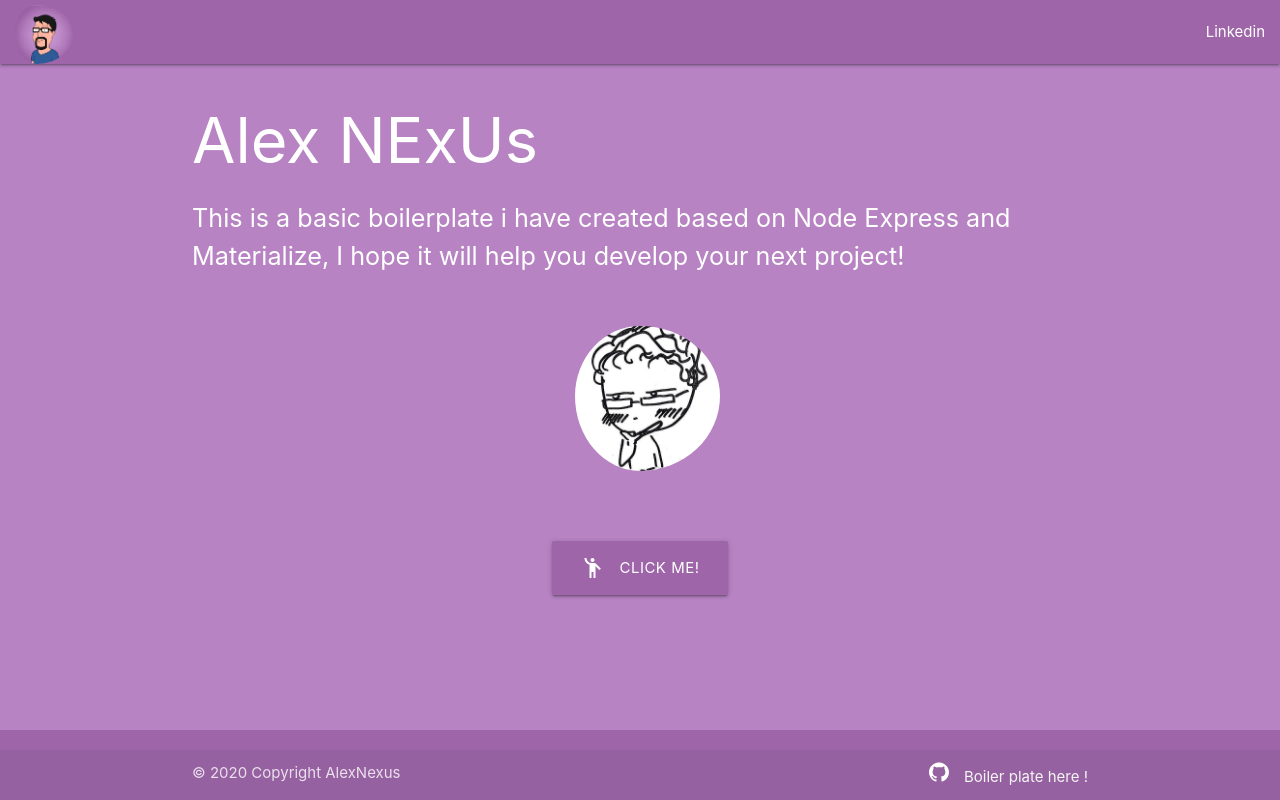
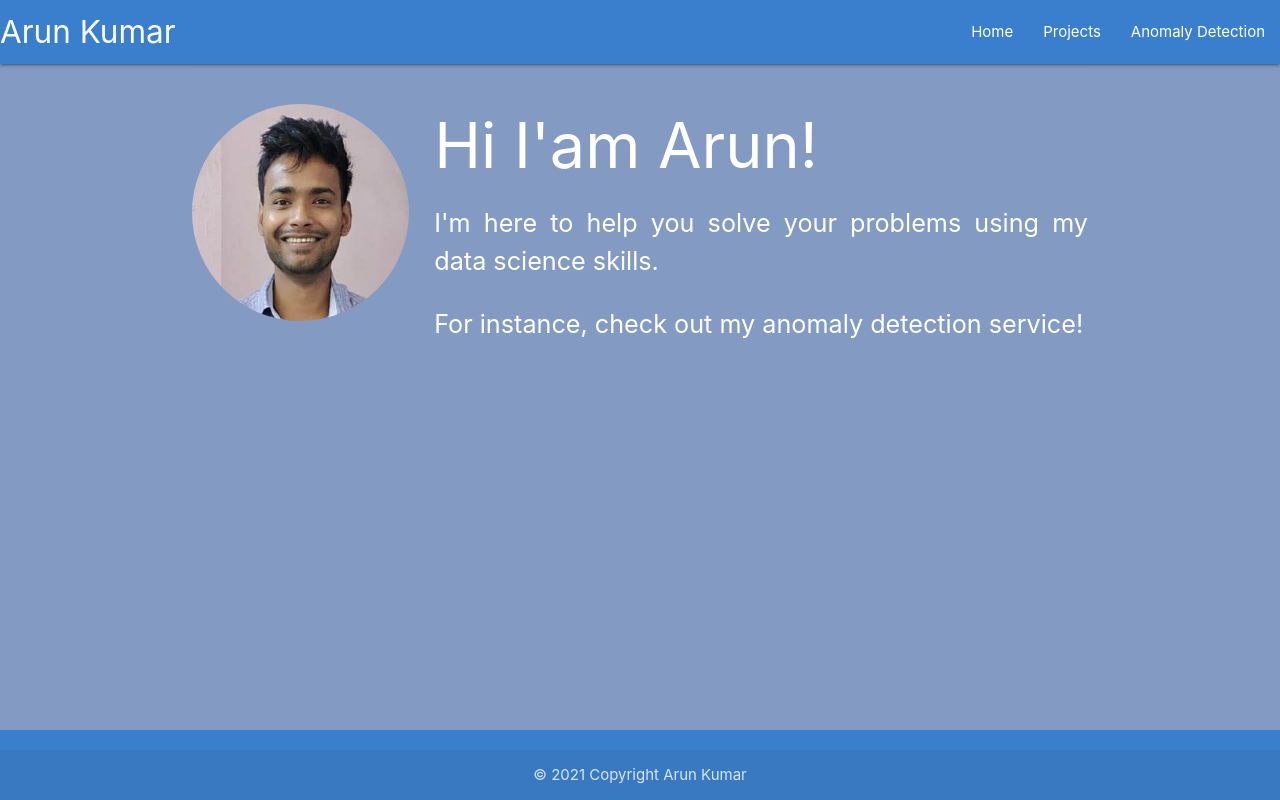
Before and after one commit to ioarun/sit725-2021-t2-prac3, a website: page public/index.html in a window 1280 px wide. Drawn offline with nearby package versions, Linux system fonts and the light colour scheme; no server answers.

Commit message:
Start modifying according to wireframe
Update index.html

Add about class styles

```diff
--- a/public/index.html
+++ b/public/index.html
@@ -20,14 +20,19 @@
 <body>
     <header>
         <nav>
-            <div class="nav-wrapper" style=" background-color: #9E65A9;">
+            <div class="nav-wrapper" style=" background-color: #3a7fce;">
                 <a href="#" class="brand-logo" style="height: 100%;">
-                    <img src="assets/ale.jpg" alt="" class="circle responsive-img"
-                        style="height: 100%;padding-top: 5px; padding-left: 15px;"> <!-- notice the "circle" class -->
+                 Arun Kumar
+                </a>
 
-                </a>
                 <ul id="nav-mobile" class="right hide-on-med-and-down">
-                    <li><a href="https://www.linkedin.com/in/alessiobonti">Linkedin</a></li>
+                    <li><a href="">Anomaly Detection</a></li>
+                </ul>
+                <ul id="nav-mobile" class="right hide-on-med-and-down">
+                    <li><a href="">Projects</a></li>
+                </ul>
+                <ul id="nav-mobile" class="right hide-on-med-and-down">
+                    <li><a href="">Home</a></li>
                 </ul>
             </div>
         </nav>
@@ -35,28 +40,37 @@
     <main>
 
         <div class="container">
-            <h1 class="title">Alex NExUs</h1>
-            <div class="row">
-                <p class="flow-text mainText">This is a basic boilerplate i have created based on Node Express and
-                    Materialize, I hope it will help you develop your next project!</p>
+            <div class="about">
+                    <div class="about-cell box1 ">
+                        <img src="assets/arun.jpg" alt="" class="circle responsive-img">
+                    </div>
+                    <div class="about-cell box2 ">
+                        <h1 class="title">Hi I'am Arun!</h1>
+                        <p class="flow-text mainText">I'm here to help you solve your problems using my data science skills.</p>
+                        <p class="flow-text mainText">For instance, check out my anomaly detection service!</p>
+                    </div>
+
             </div>
-            <div class="row center" style="height: 150px;">
+            <!-- <div class="row">
+                <h1 class="title">Hi I'am Arun!</h1>
+                <p class="flow-text mainText">I'm here to help you solve your problems using my data science skills.</p>
+                <p class="flow-text mainText">For instance, check out my anomaly detection service!</p>
+            </div> -->
+            <!-- <div class="row center" style="height: 150px;">
                 <img src="assets/ale2.jpg" alt="" class="circle responsive-img"
-                    style="height: 100%;padding-top: 5px; padding-left: 15px;"> <!-- notice the "circle" class -->
+                    style="height: 100%;padding-top: 5px; padding-left: 15px;">
             </div>
             <div class="row center " style="padding-top:50px;">
-                <a id="testButton" class="waves-effect waves-light btn-large " style="background-color: #9E65A9;"><i
-                        class="material-icons left" style="color:white font-size:larger">emoji_people</i>Click me!</a>
-            </div>
+                <a id="testButton" class="waves-effect waves-light btn-large " style="background-color: #3a7fce;"><i
+                        class="material-icons left" style="color:white font-size:larger">emoji_people</i>Get started!</a>
+            </div> -->
         </div>
 
     </main>
     <footer class="page-footer">
         <div class="footer-copyright">
-            <div class="container">
-                © 2020 Copyright AlexNexus
-                <a class="grey-text text-lighten-4 right" href="https://github.com/alexbonti/node-material"><img
-                        src="assets/git-logo.svg" style="height: 20px; padding-right: 15px;"></i>Boiler plate here !</a>
+            <div class="container center">
+                © 2021 Copyright Arun Kumar
             </div>
         </div>
     </footer>
--- a/public/styles.css
+++ b/public/styles.css
@@ -13,12 +13,30 @@ body {
   display: flex;
   min-height: 100vh;
   flex-direction: column;
-  background-color: #B783C3;
+  background-color: #839ac3;
 
 }
 
+.container .about {
+ padding-top: 5px;
+ display : flex;
+ flex-direction : row;
+
+}
+
+.container .about .about-cell.box1 {
+  padding-top: 35px;
+  background:#839ac3;
+  color:white;
+}
+.container .about .about-cell.box2 {
+  padding-left: 25px;
+  background:#839ac3;
+  text-align:justify
+}
+
 .page-footer{
-  background-color: #9E65A9;
+  background-color: #3a7fce;
 }
 main {
   flex: 1 0 auto;
```
Also changed, not shown: public/assets/arun.jpg (added).
